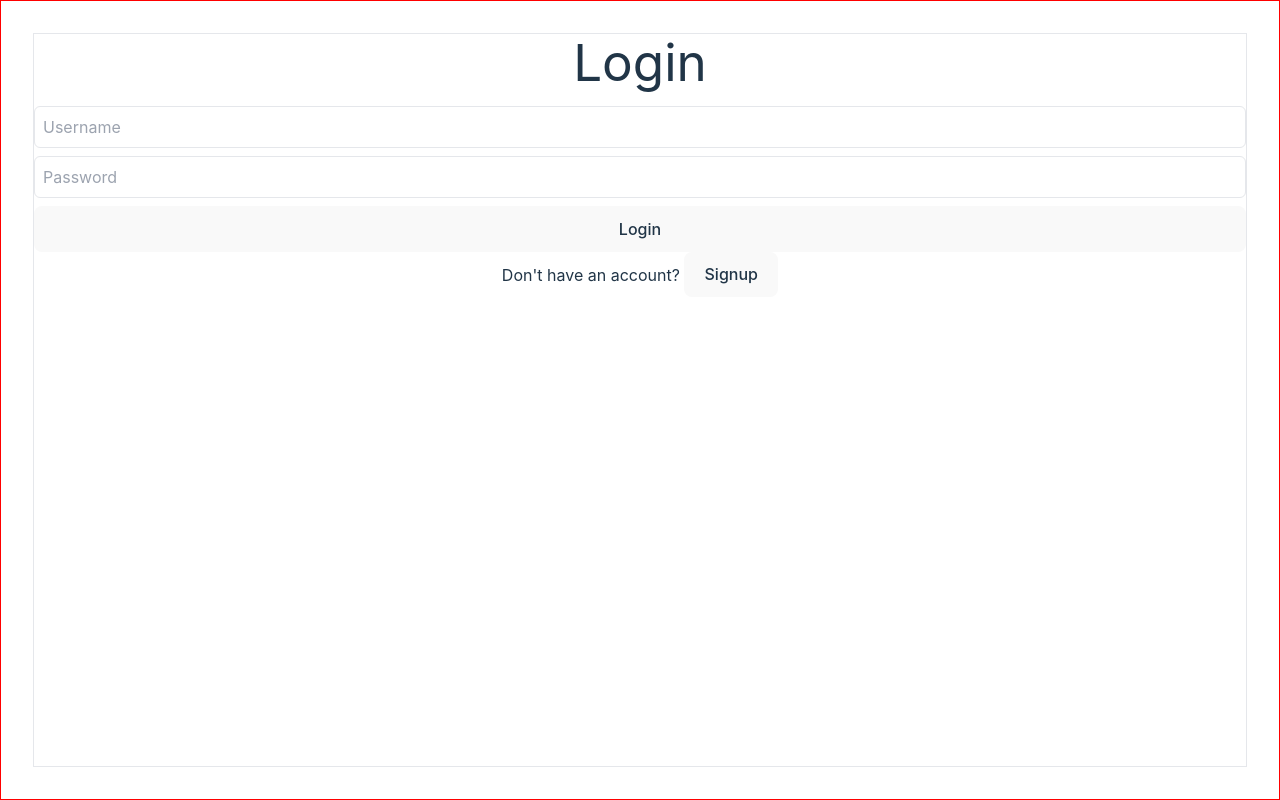
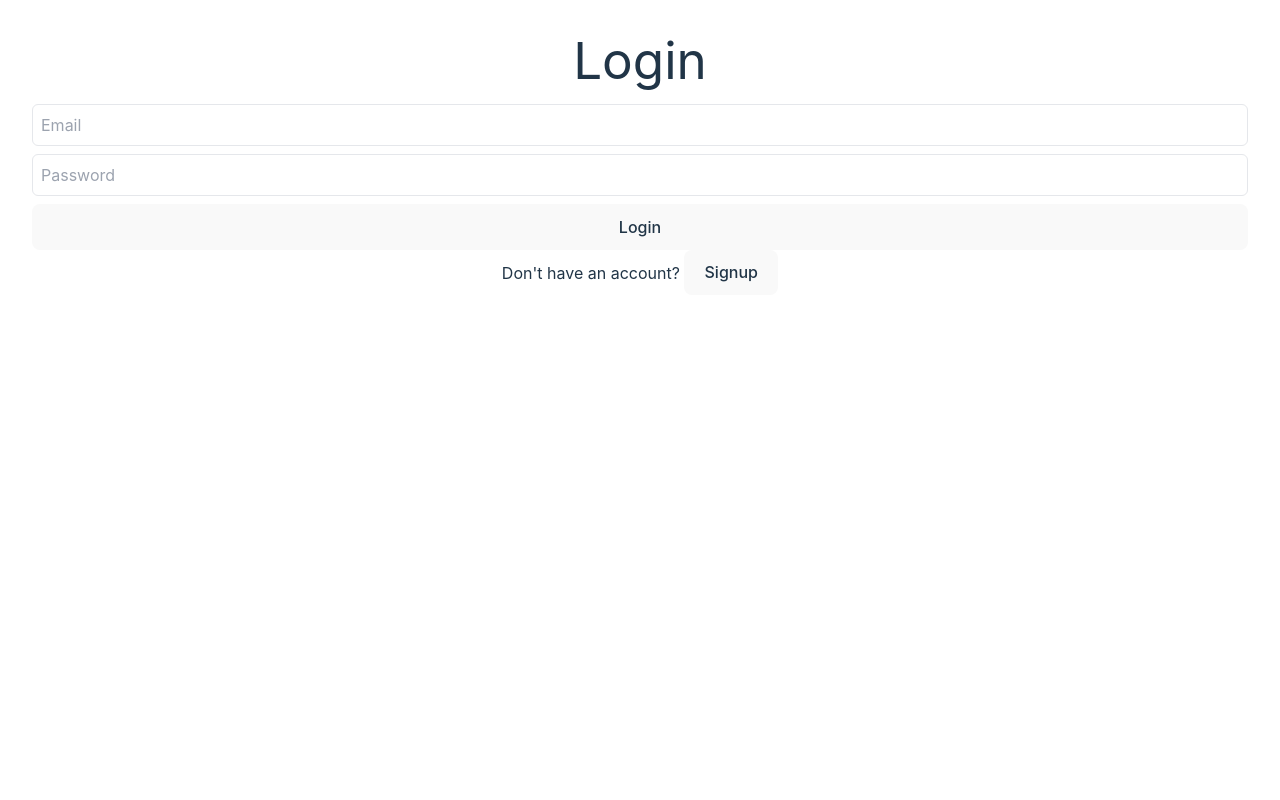
Before and after one commit to ppasta90/fantameister-frontend, a React (Vite) app: page /login in a window 1280 px wide. Built offline with nearby package versions, Linux system fonts and the light colour scheme.

Commit message:
fix: minor fixes

```diff
--- a/src/App.tsx
+++ b/src/App.tsx
@@ -7,7 +7,7 @@ import Homepage from './pages/Homepage';
 function App() {
   return (
     <>
-      <div className="h-full border">
+      <div className="h-full">
         <Routes>
           <Route path="/" element={<Homepage />} />
           <Route path="/login" element={<LoginForm />} />
--- a/src/components/LoginForm.tsx
+++ b/src/components/LoginForm.tsx
@@ -2,7 +2,7 @@ import React, { useEffect, useState } from 'react';
 import { useNavigate } from "react-router";
 
 const LoginForm = () => {
-  const [username, setUsername] = useState('');
+  const [email, setEmail] = useState('');
   const [password, setPassword] = useState('');
   let navigate = useNavigate();
   const user = localStorage.getItem('user');
@@ -15,7 +15,7 @@ const LoginForm = () => {
 
   const handleSubmit = async (e: React.FormEvent<HTMLFormElement>) => {
     e.preventDefault();
-    const data = { email:username, password };
+    const data = { email:email, password };
     const response = await fetch('http://127.0.0.1:8000/api/login', {
       method: 'POST',
       headers: {
@@ -33,8 +33,8 @@ const LoginForm = () => {
     navigate("/");
   };
 
-  const handleUsernameChange = (e: React.ChangeEvent<HTMLInputElement>) => {
-    setUsername(e.target.value);
+  const handleEmailChange = (e: React.ChangeEvent<HTMLInputElement>) => {
+    setEmail(e.target.value);
   };
 
   const handlePasswordChange = (e: React.ChangeEvent<HTMLInputElement>) => {
@@ -45,7 +45,7 @@ const LoginForm = () => {
     <div>
       <h1 className='mb-4'>Login</h1>
       <form onSubmit={handleSubmit} className='flex flex-col gap-2'>
-        <input className='border p-2 rounded-md' type="text" placeholder="Username" value={username} onChange={handleUsernameChange} />
+        <input className='border p-2 rounded-md' type="text" placeholder="Email" value={email} onChange={handleEmailChange} />
         <input className='border p-2 rounded-md' type="password" placeholder="Password" value={password} onChange={handlePasswordChange} />
         <button type="submit">Login</button>
       </form>
--- a/src/components/Navbar.tsx
+++ b/src/components/Navbar.tsx
@@ -6,8 +6,12 @@ const Navbar = () => {
     localStorage.removeItem('user');
     navigate('/login');
   };
+
+  const gotToAccunt = () => {
+    alert('going to account settings?');
+  };
   return (
-    <nav className="p-4 border">
+    <nav className="p-4">
       <ul className="flex items-center gap-4 xsm:flex-col md:flex-row">
         <li>Home</li>
         <li>Classifica</li>
@@ -15,10 +19,10 @@ const Navbar = () => {
         <div className="flex xsm:flex-col md:flex-row items-center gap-2 md:ml-auto sm:ml-0">
           <button>Create a league</button>
           <button>Join a league</button>
-          <li>Account</li>
+          <button onClick={gotToAccunt}>Account</button>
         </div>
+      <button onClick={handleLogout}>Logout</button>
       </ul>
-      {/* <button onClick={handleLogout}>Logout</button> */}
     </nav>
   );
 };
--- a/src/components/TeamCard.tsx
+++ b/src/components/TeamCard.tsx
@@ -1,6 +1,6 @@
 const TeamCard = () => {
   return (
-    <div className="flex flex-col w-[450px] border p-4">
+    <div className="flex flex-col w-[450px] border p-4 rounded-md">
       <img src="https://placekitten.com/200/300" alt="team-card" />
       <h3>League 1</h3>
       <h4>Team 1</h4>
--- a/src/index.css
+++ b/src/index.css
@@ -6,7 +6,6 @@
   font-family: Inter, system-ui, Avenir, Helvetica, Arial, sans-serif;
   line-height: 1.5;
   font-weight: 400;
-  border: 1px solid red;
   height: 100%;
 
   color-scheme: light dark;
--- a/src/pages/Homepage.tsx
+++ b/src/pages/Homepage.tsx
@@ -16,7 +16,7 @@ const Homepage = () => {
   const array = ["1", "2", "3", "4", "5"];
 
   return (
-    <main className="border">
+    <main className="">
       <h1 className="p-4">FantaMeister</h1>
       <Navbar />
       <div className="flex flex-wrap gap-4 p-4">
```
